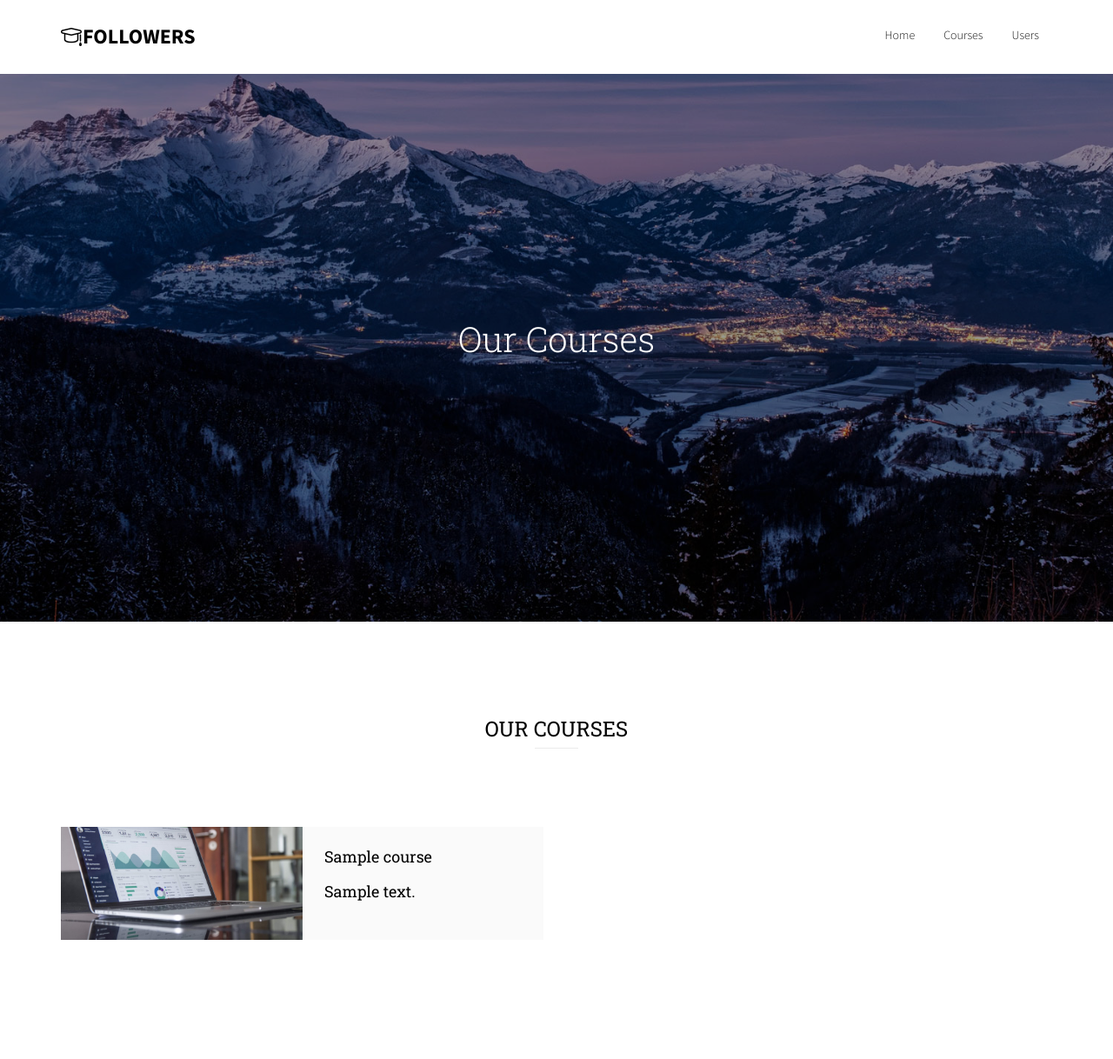
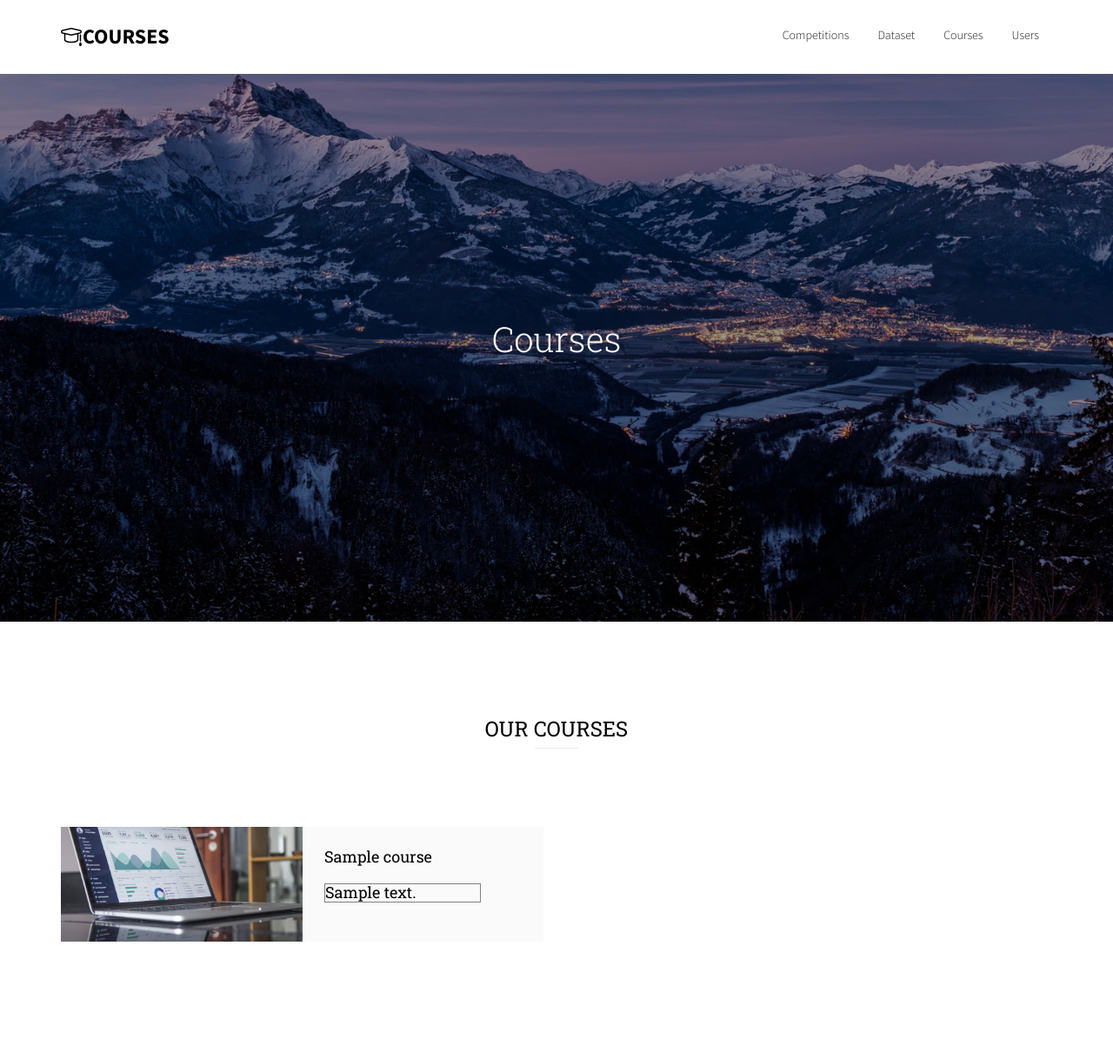
Before and after one commit to Morris135212/COMS4111_project, a Flask app: template app/templates/courses.html in a window 1280 px wide. Shown: the whole page at 87% size. Before the commit the page ends 1081 px from the top, so only its background shows below. Run offline with Flask 2, Linux system fonts and the light colour scheme; the template is opened without the code that fills it: most values are stand-ins (such as "Sample title", 1, 10 or a date in 2020); some libraries are stand-ins or nearby versions; some web fonts are replaced.

Commit message:
update dataset.html and competitions.html

```diff
--- a/app/__init__.py
+++ b/app/__init__.py
@@ -7,4 +7,4 @@ app = Flask(__name__, template_folder=tmpl_dir)  # 实例化一个flask 对象
 # from app import views
 
 from app import config
-from app.views import competitions, dataset
+from app.views import competitions, dataset, courses
--- a/app/models.py
+++ b/app/models.py
@@ -65,7 +65,7 @@ class University:
 
 
 class Course:
-    def __int__(self, idx, name, description):
+    def __init__(self, idx, name, description):
         self.idx = idx
         self.name = name
         self.description = description
--- a/app/templates/competition.html
+++ b/app/templates/competition.html
@@ -63,7 +63,7 @@
 			<div class="container">
 				<div class="row">
 					<div class="col-xs-2">
-						<div id="fh5co-logo"><a href="index.html"><i class="icon-study"></i>competition</a></div>
+						<div id="fh5co-logo"><a href="#"><i class="icon-study"></i>competition</a></div>
 					</div>
 					<div class="col-xs-10 text-right menu-1">
 						<ul>
@@ -108,6 +108,7 @@
 							<li class="address">start date: {{start_date}}</li>
 							<li class="address">end date: {{end_date}}</li>
 							<li class="address">prize: {{prize}}</li>
+							<li class="address">Number of participants: {{num}}</li>
 						</ul>
 					</div>
 
--- a/app/templates/courses.html
+++ b/app/templates/courses.html
@@ -23,35 +23,45 @@
 	<link href="https://fonts.googleapis.com/css?family=Roboto+Slab:300,400" rel="stylesheet">
 
 	<!-- Animate.css -->
-	<link rel="stylesheet" href="css/animate.css">
+	<link rel="stylesheet" href="{{url_for('static', filename='css/animate.css')}}">
 	<!-- Icomoon Icon Fonts-->
-	<link rel="stylesheet" href="css/icomoon.css">
+	<link rel="stylesheet" href="{{url_for('static', filename='css/icomoon.css')}}">
 	<!-- Bootstrap  -->
-	<link rel="stylesheet" href="css/bootstrap.css">
+	<link rel="stylesheet" href="{{url_for('static', filename='css/bootstrap.css')}}">
 
 	<!-- Magnific Popup -->
-	<link rel="stylesheet" href="css/magnific-popup.css">
+	<link rel="stylesheet" href="{{url_for('static', filename='css/magnific-popup.css')}}">
 
 	<!-- Owl Carousel  -->
-	<link rel="stylesheet" href="css/owl.carousel.min.css">
-	<link rel="stylesheet" href="css/owl.theme.default.min.css">
+	<link rel="stylesheet" href="{{url_for('static', filename='css/owl.carousel.min.css')}}">
+	<link rel="stylesheet" href="{{url_for('static', filename='css/owl.theme.default.min.css')}}">
 
 	<!-- Flexslider  -->
-	<link rel="stylesheet" href="css/flexslider.css">
+	<link rel="stylesheet" href="{{url_for('static', filename='css/flexslider.css')}}">
 
 	<!-- Pricing -->
-	<link rel="stylesheet" href="css/pricing.css">
+	<link rel="stylesheet" href="{{url_for('static', filename='css/pricing.css')}}">
 
 	<!-- Theme style  -->
-	<link rel="stylesheet" href="css/style.css">
+	<link rel="stylesheet" href="{{url_for('static', filename='css/style.css')}}">
 
 	<!-- Modernizr JS -->
-	<script src="js/modernizr-2.6.2.min.js"></script>
+	<script src="{{url_for('static', filename='js/modernizr-2.6.2.min.js')}}"></script>
 	<!-- FOR IE9 below -->
 	<!--[if lt IE 9]>
-	<script src="js/respond.min.js"></script>
+	<script src="{{url_for('static', filename='js/respond.min.js')}}"></script>
 	<![endif]-->
-
+	<style type="text/css">
+	.dd
+	{
+	border: solid 1px gray;
+	width:180px;
+	overflow: hidden;
+	text-overflow: ellipsis;
+	white-space: nowrap;
+	course:hand;
+	}
+	</style>
 	</head>
 	<body>
 
@@ -63,13 +73,14 @@
 			<div class="container">
 				<div class="row">
 					<div class="col-xs-2">
-						<div id="fh5co-logo"><a href="index.html"><i class="icon-study"></i>Followers</a></div>
+						<div id="fh5co-logo"><a href="#"><i class="icon-study"></i>Courses</a></div>
 					</div>
 					<div class="col-xs-10 text-right menu-1">
 						<ul>
-							<li><a href="index.html">Home</a></li>
-							<li><a href="courses.html">Courses</a></li>
-							<li><a href="users.html">Users</a></li>
+							<li><a href="/">Competitions</a></li>
+							<li><a href="/dataset">Dataset</a></li>
+							<li><a href="/courses">Courses</a></li>
+							<li><a href="/users">Users</a></li>
 						</ul>
 					</div>
 				</div>
@@ -81,13 +92,13 @@
 	<aside id="fh5co-hero">
 		<div class="flexslider">
 			<ul class="slides">
-		   	<li style="background-image: url(images/img_bg_4.jpg);">
+		   	<li style="background-image: url(static/images/img_bg_4.jpg);">
 		   		<div class="overlay-gradient"></div>
 		   		<div class="container">
 		   			<div class="row">
 			   			<div class="col-md-8 col-md-offset-2 text-center slider-text">
 			   				<div class="slider-text-inner">
-			   					<h1 class="heading-section">Our Courses</h1>
+			   					<h1 class="heading-section">Courses</h1>
 			   				</div>
 			   			</div>
 			   		</div>
@@ -108,11 +119,11 @@
 				{% for course in courses %}
 				<div class="col-md-6 animate-box">
 					<div class="course">
-						<a href="#" class="course-img" style="background-image: url(images/project-1.jpg);">
+						<a href="#" class="course-img" style="background-image: url(static/images/project-1.jpg);">
 						</a>
 						<div class="desc">
 							<h3><a href="#">{{course.name|e}}</a></h3>
-							<h3><a href="#">{{course.description|e}}</a></h3>
+							<h3 class="dd"><a href="#">{{course.description|e}}</a></h3>
 						</div>
 					</div>
 				</div>
--- a/app/templates/dataset.html
+++ b/app/templates/dataset.html
@@ -79,7 +79,7 @@
 						<ul>
 							<li><a href="#">Competitions</a></li>
 							<li><a href="/dataset">Dataset</a></li>
-							<li><a href="/courses">Universities</a></li>
+							<li><a href="/courses">Courses</a></li>
 							<li><a href="/users">Users</a></li>
 						</ul>
 					</div>
--- a/app/templates/index.html
+++ b/app/templates/index.html
@@ -69,7 +69,7 @@
 						<ul>
 							<li><a href="#">Competitions</a></li>
 							<li><a href="/dataset">Dataset</a></li>
-							<li><a href="/courses">Universities</a></li>
+							<li><a href="/courses">Courses</a></li>
 							<li><a href="/users">Users</a></li>
 						</ul>
 					</div>
--- a/app/templates/tasks.html
+++ b/app/templates/tasks.html
@@ -79,7 +79,7 @@
 						<ul>
 							<li><a href="/">Competitions</a></li>
 							<li><a href="/dataset">Dataset</a></li>
-							<li><a href="/courses">Universities</a></li>
+							<li><a href="/courses">Courses</a></li>
 							<li><a href="/users">Users</a></li>
 						</ul>
 					</div>
```
Also changed, not shown: other parts of app/templates/courses.html (+13 -12 lines), app/views/competitions.py (+7 -1 lines), app/views/courses.py (added, +17 -0 lines).
